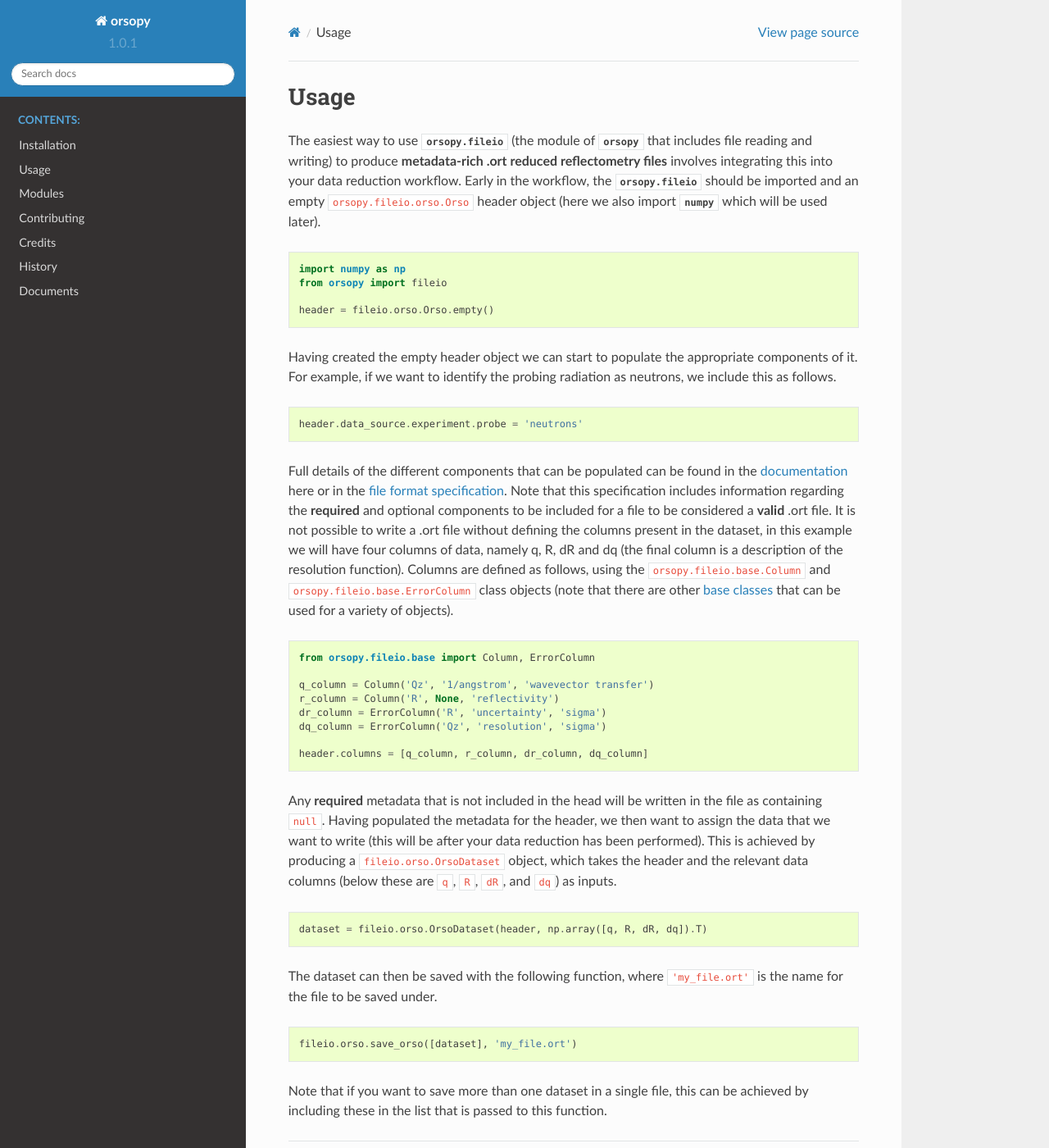
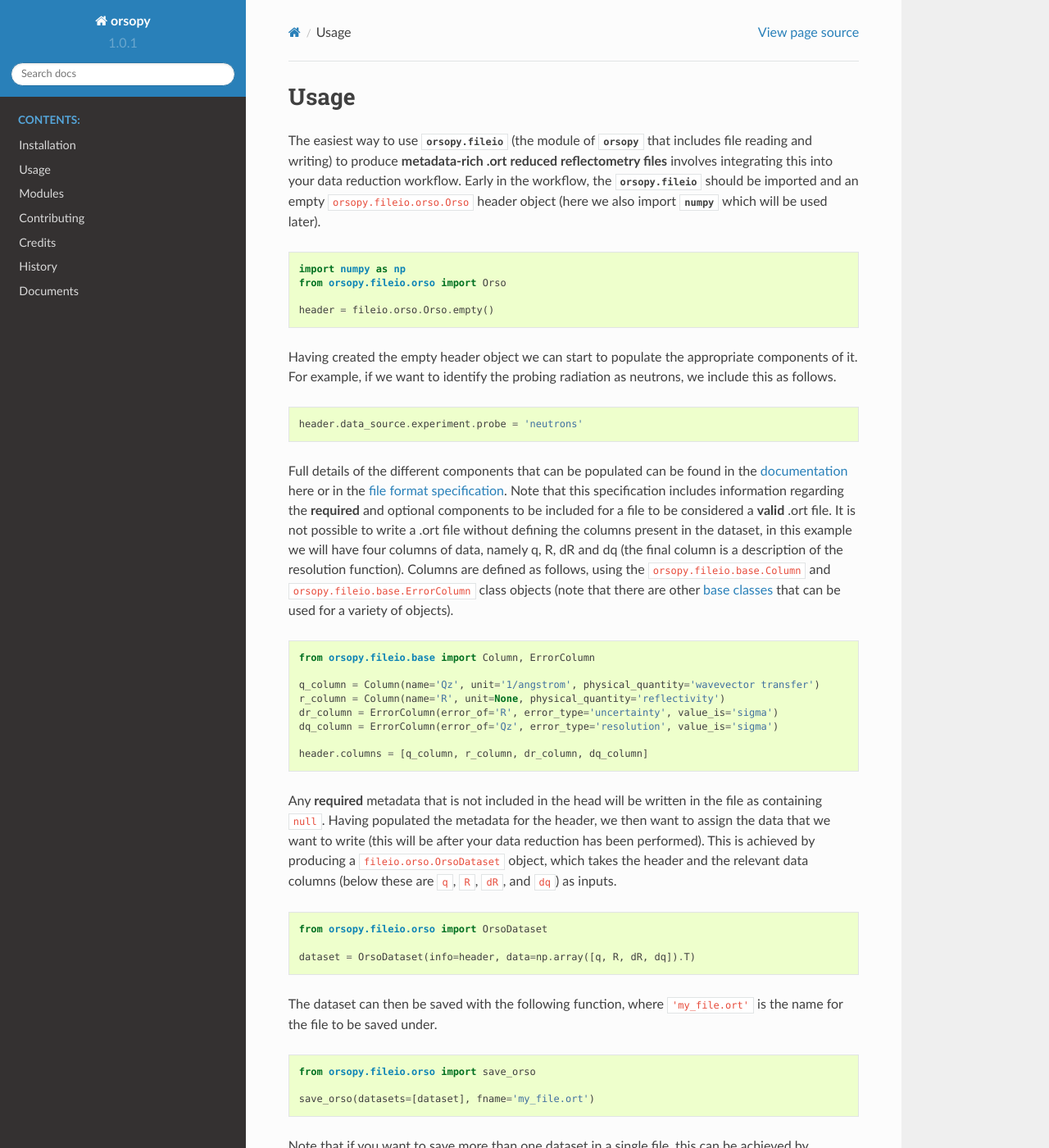
Before and after one commit to reflectivity/orsopy, a Sphinx documentation site: the page built from docs/fileio_usage.rst, in a window 1280 px wide and 1400 px high. Shown: the whole window at 82% size. Built offline with Sphinx 7.4.7 and the Read the Docs theme 2.0.0, drawn with Linux system fonts in a browser that asks for light colours.

Commit message:
More verbose

```diff
--- a/docs/fileio_usage.rst
+++ b/docs/fileio_usage.rst
@@ -8,7 +8,7 @@ Early in the workflow, the :py:mod:`orsopy.fileio` should be imported and an emp
 .. code-block:: python
 
     import numpy as np
-    from orsopy import fileio
+    from orsopy.fileio.orso import Orso
 
     header = fileio.orso.Orso.empty()
 
@@ -28,10 +28,10 @@ Columns are defined as follows, using the :code:`orsopy.fileio.base.Column` and
 
     from orsopy.fileio.base import Column, ErrorColumn
 
-    q_column = Column('Qz', '1/angstrom', 'wavevector transfer')
-    r_column = Column('R', None, 'reflectivity')
-    dr_column = ErrorColumn('R', 'uncertainty', 'sigma')
-    dq_column = ErrorColumn('Qz', 'resolution', 'sigma')
+    q_column = Column(name='Qz', unit='1/angstrom', physical_quantity='wavevector transfer')
+    r_column = Column(name='R', unit=None, physical_quantity='reflectivity')
+    dr_column = ErrorColumn(error_of='R', error_type='uncertainty', value_is='sigma')
+    dq_column = ErrorColumn(error_of='Qz', error_type='resolution', value_is='sigma')
 
     header.columns = [q_column, r_column, dr_column, dq_column]
 
@@ -41,13 +41,17 @@ This is achieved by producing a :code:`fileio.orso.OrsoDataset` object, which ta
 
 .. code-block:: python
 
-    dataset = fileio.orso.OrsoDataset(header, np.array([q, R, dR, dq]).T)
+    from orsopy.fileio.orso import OrsoDataset
+
+    dataset = OrsoDataset(info=header, data=np.array([q, R, dR, dq]).T)
 
 The dataset can then be saved with the following function, where :code:`'my_file.ort'` is the name for the file to be saved under.
 
 .. code-block:: python
 
-    fileio.orso.save_orso([dataset], 'my_file.ort')
+    from orsopy.fileio.orso import save_orso
+
+    save_orso(datasets=[dataset], fname='my_file.ort')
 
 Note that if you want to save more than one dataset in a single file, this can be achieved by including these in the list that is passed to this function.
 
```
